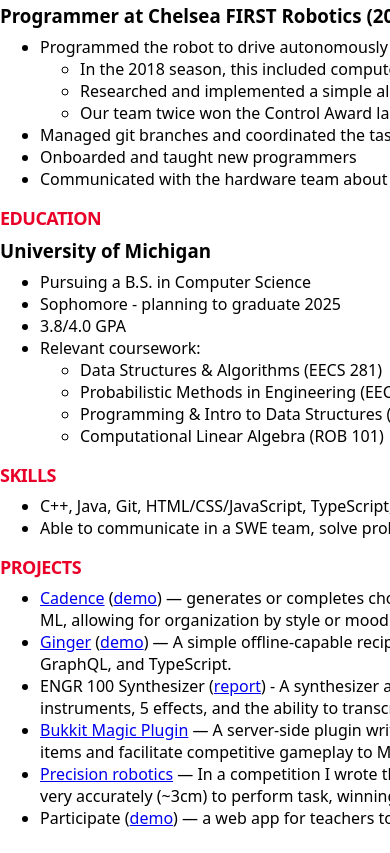
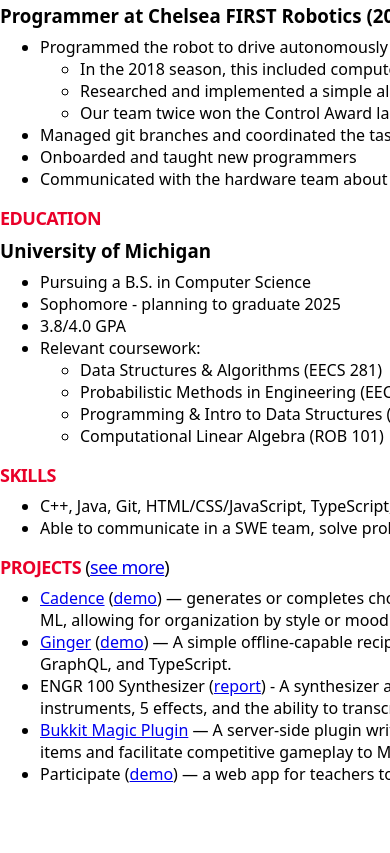
Before and after one commit to RobbieGM/RobbieGM.github.io, a plain HTML site: page index.html in a window 390 px wide. Shown: the part 623-1476 px from the top of the page. After the commit the page ends 1432 px from the top, so only its background shows below. Drawn offline with Linux system fonts and the light colour scheme.

Commit message:
redact phone, edit projects

```diff
--- a/index.html
+++ b/index.html
@@ -30,9 +30,6 @@
           >
           <a class="chip" href="mailto:robbiegm@umich.edu" target="_blank"
             ><img src="icons/mail.svg" alt="Email" />robbiegm@umich.edu</a
-          >
-          <a class="chip" href="sms:1-734-433-8956" target="_blank"
-            ><img src="icons/phone.svg" alt="Text" />734-433-8956</a
           >
           <a class="chip" href="https://github.com/RobbieGM" target="_blank"
             ><img src="icons/github.svg" alt="GitHub" />RobbieGM</a
@@ -134,7 +131,12 @@
         </ul>
       </div>
       <div id="projects">
-        <h2>Projects</h2>
+        <h2>
+          Projects
+          <span style="text-transform: none; font-weight: normal; color: black"
+            >(<a href="https://github.com/RobbieGM">see more</a>)</span
+          >
+        </h2>
         <ul>
           <li>
             <a href="https://github.com/RobbieGM/cadence">Cadence</a> (<a
@@ -166,16 +168,16 @@
             library to add magical items and facilitate competitive gameplay to
             Minecraft Java Edition.
           </li>
-          <li>
+          <!--li>
             <a href="https://github.com/RobbieGM/autonomous-camp"
               >Precision robotics</a
             >
             &mdash; In a competition I wrote this program capable of moving a
             large
             <a href="https://www.firstinspires.org/robotics/frc">FRC</a> robot
-            very accurately (~3cm) to perform task, winning the competition
+            very accurately (~3cm) to perform tasks such as ball manipulation, winning the competition
             handily.
-          </li>
+          </li-->
           <li>
             Participate (<a href="https://participate.netlify.app/">demo</a>)
             &mdash; a web app for teachers to track daily class participation
```
